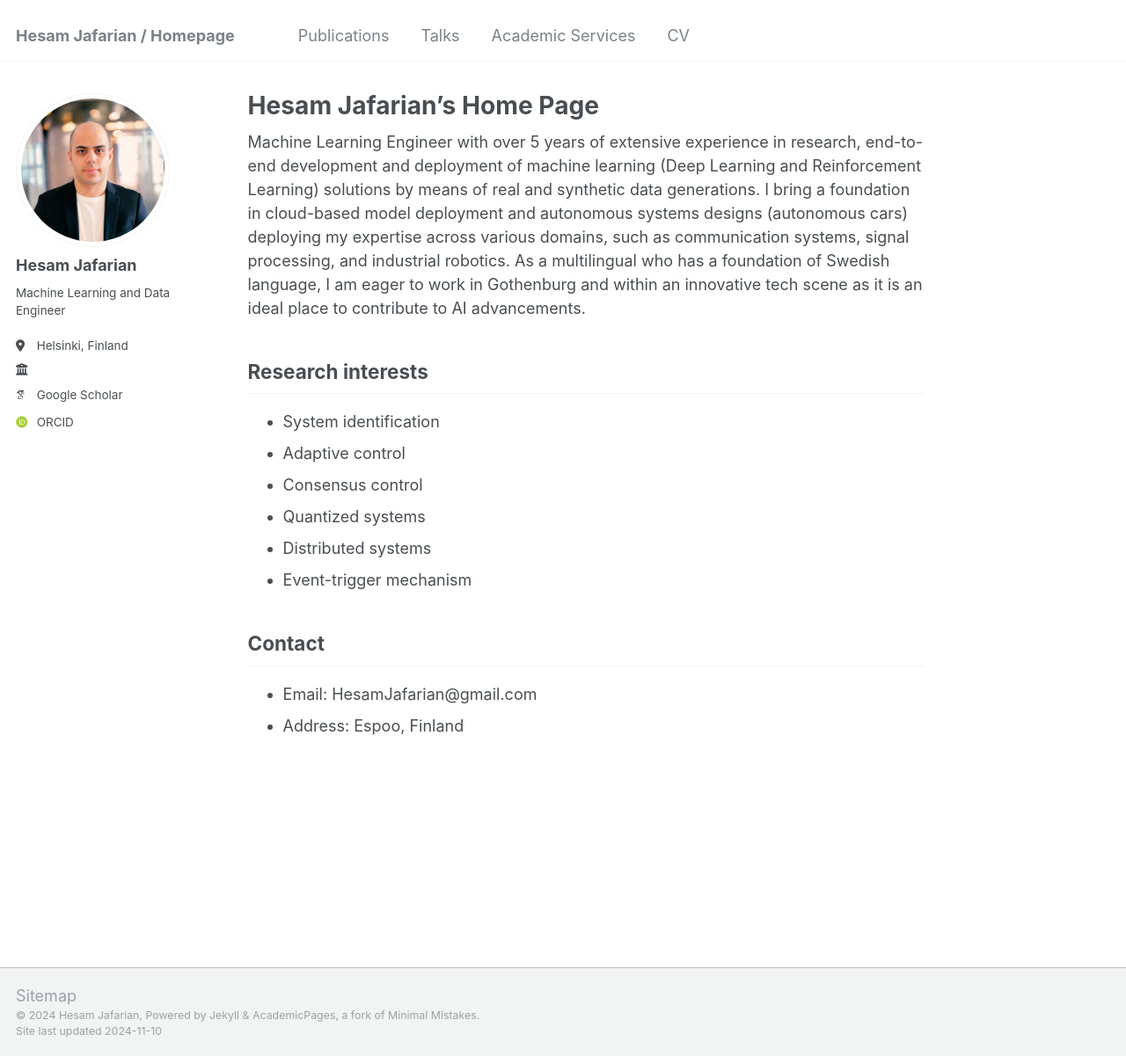
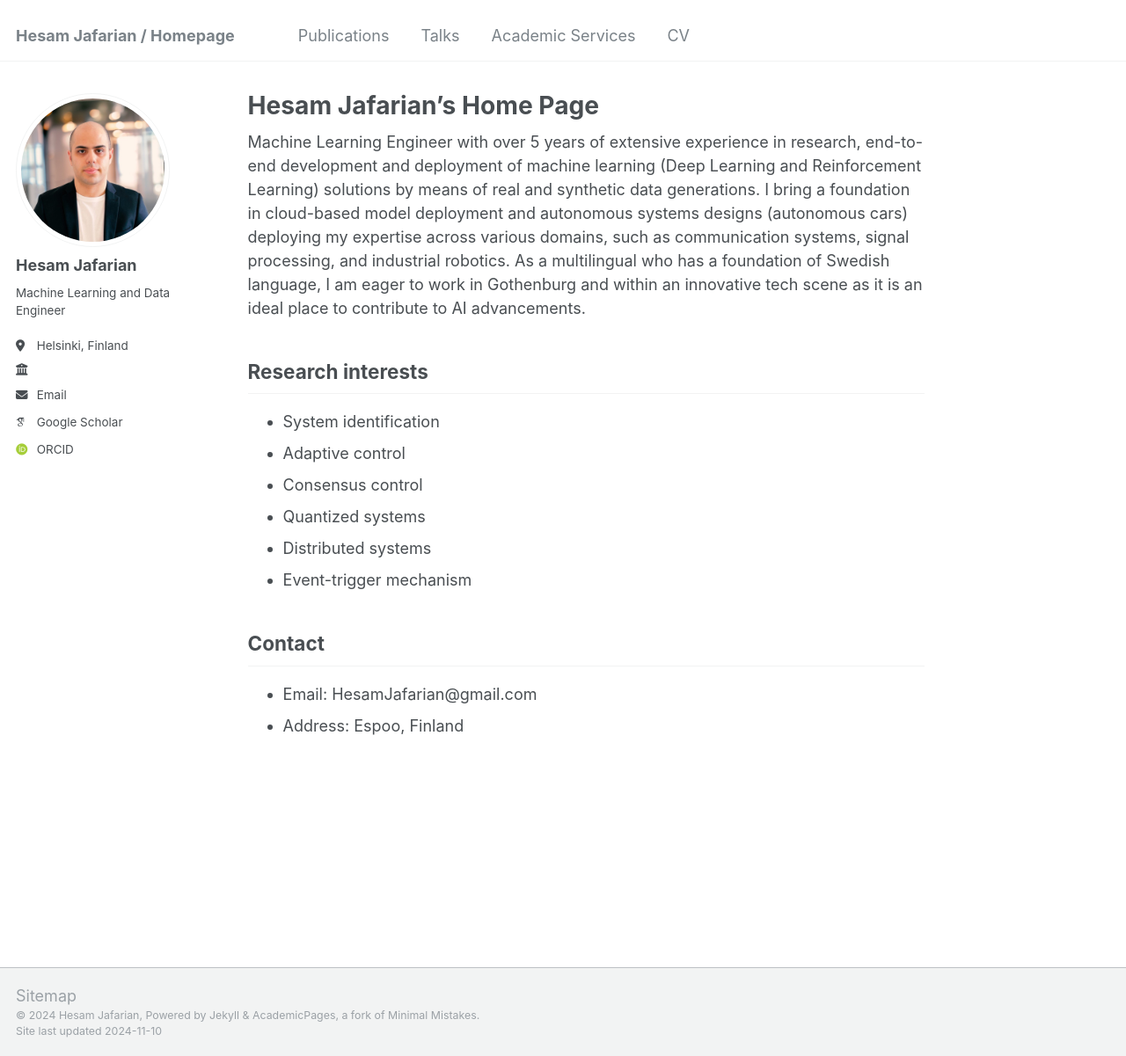
Before and after one commit to hesamjafarian/hesamjafarian.github.io, a Jekyll site: the page built from _pages/about.md, in a window 1280 px wide and 1201 px high. Shown: the whole window at 88% size. Built offline with Jekyll 4.4.1, drawn with Linux system fonts in a browser that asks for light colours; some web fonts are replaced.

Commit message:
Update _config.yml

```diff
--- a/_config.yml
+++ b/_config.yml
@@ -28,7 +28,7 @@ author:
   location         : "Helsinki, Finland"
   employer         : ""
   uri              : # URL
-  # email            : "HesamJafarian@gmail.com"
+  email            : "HesamJafarian@gmail.com"
 
   # Academic websites
   #arxiv            : # URL - Update with the correct link to your profile
```
